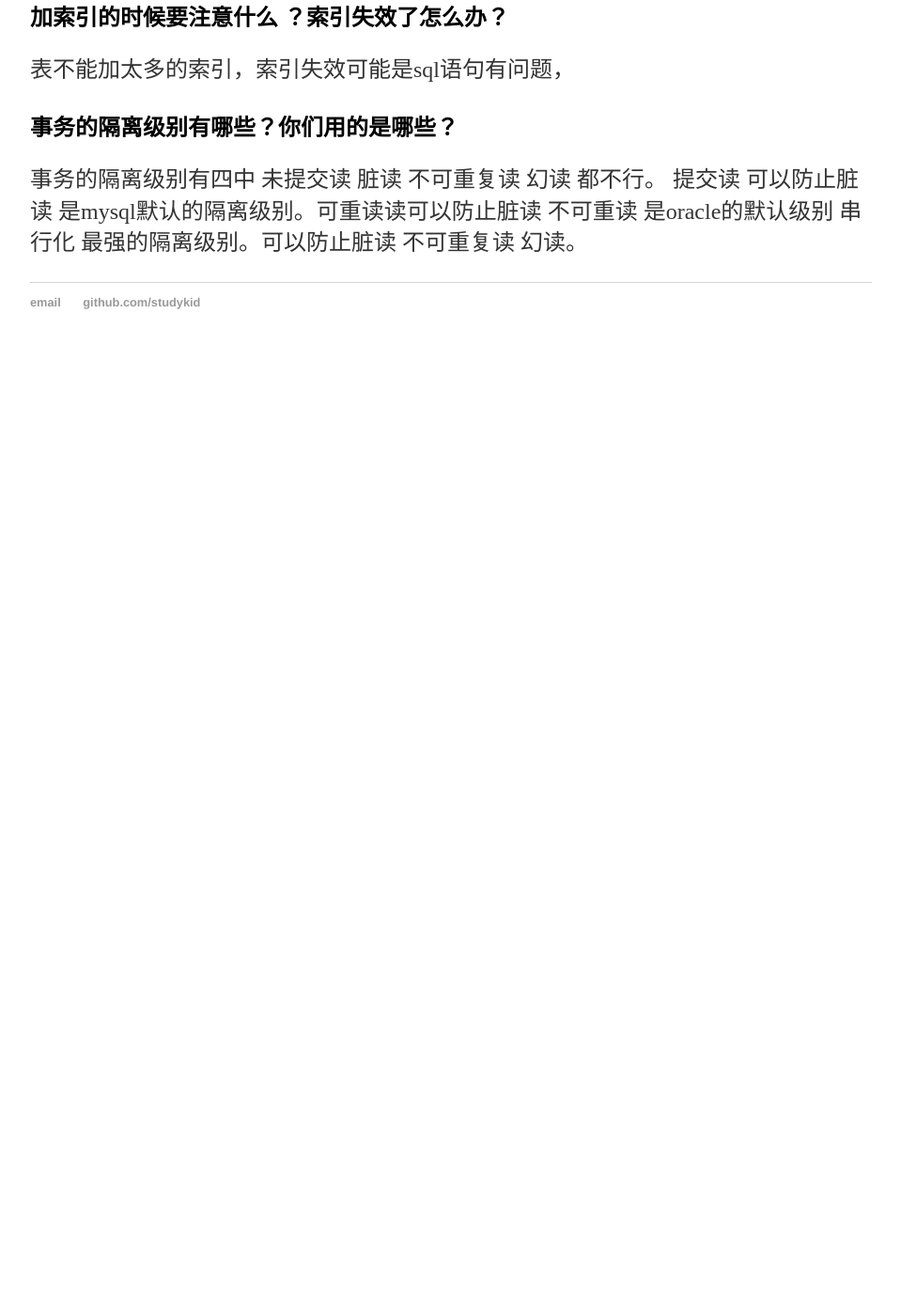
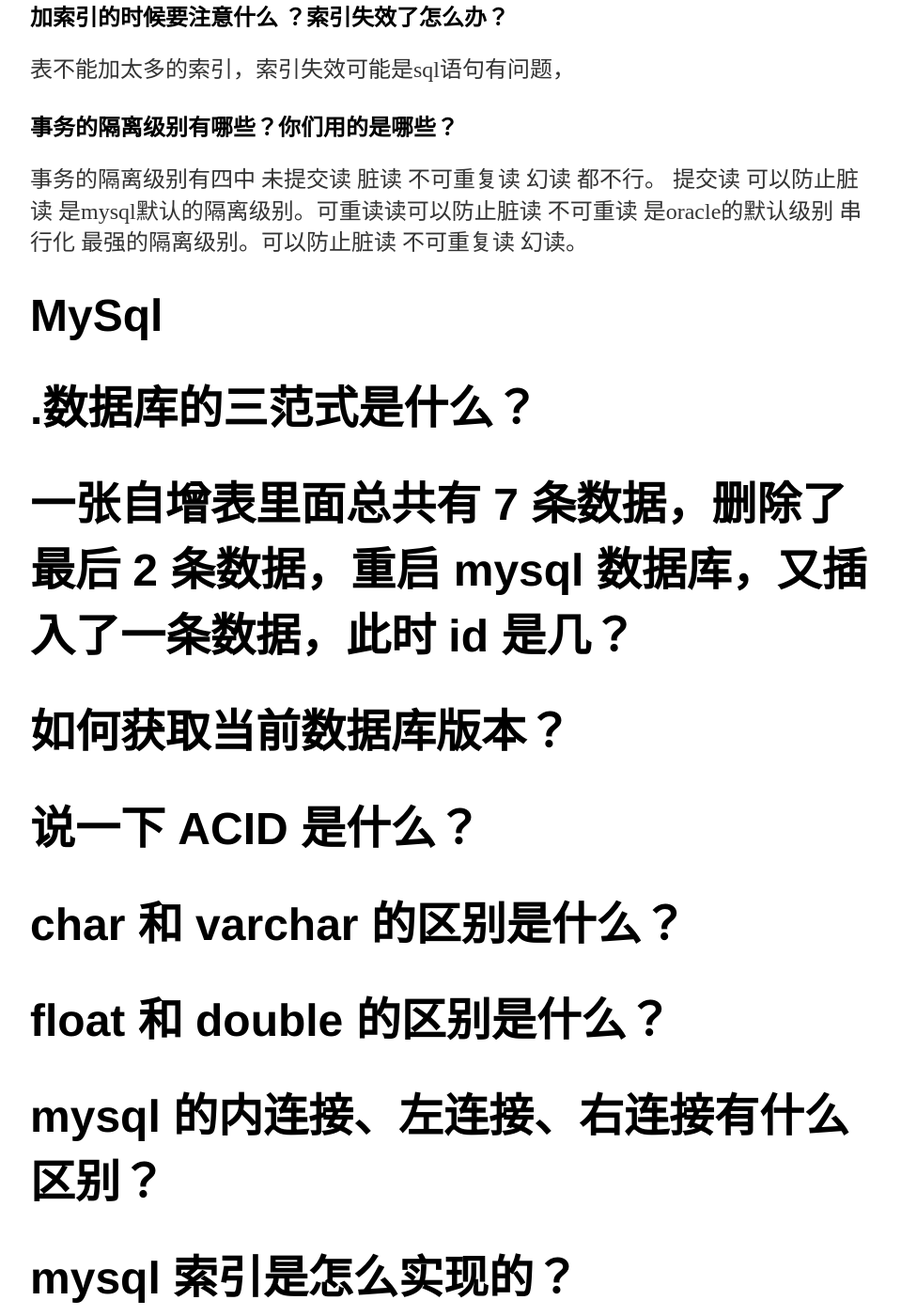
Before and after one commit to studykid/studykid.github.io, a Jekyll site: the page built from _posts/2020-03-16-数据库sql.md, in a window 1280 px wide and 1400 px high, scrolled down 270 px. Shown: the whole window at 94% size, without its empty margins (160-1119 px from the left). Built offline with Jekyll 4.4.1, drawn with Linux system fonts in a browser that asks for light colours; our own code applies the rules of GitHub Pages for plain Markdown files; before the commit the page ends 900 px from its top, so only the background shows below that; some of the changed text lies outside the part shown.

Commit message:
Update 2020-03-16-数据库sql.md

```diff
--- a/_posts/2020-03-16-数据库sql.md
+++ b/_posts/2020-03-16-数据库sql.md
@@ -10,3 +10,20 @@
 ## 事务的隔离级别有哪些？你们用的是哪些？
 事务的隔离级别有四中 未提交读 脏读 不可重复读 幻读 都不行。 提交读 可以防止脏读 是mysql默认的隔离级别。可重读读可以防止脏读 不可重读 是oracle的默认级别
 串行化 最强的隔离级别。可以防止脏读 不可重复读 幻读。
+
+# MySql
+# .数据库的三范式是什么？
+# 一张自增表里面总共有 7 条数据，删除了最后 2 条数据，重启 mysql 数据库，又插入了一条数据，此时 id 是几？
+# 如何获取当前数据库版本？
+# 说一下 ACID 是什么？
+# char 和 varchar 的区别是什么？
+# float 和 double 的区别是什么？
+# mysql 的内连接、左连接、右连接有什么区别？
+# mysql 索引是怎么实现的？
+# 怎么验证 mysql 的索引是否满足需求？
+# 说一下数据库的事务隔离？
+# 说一下 mysql 常用的引擎？
+# 说一下 mysql 的行锁和表锁？
+# 说一下乐观锁和悲观锁？
+# mysql 问题排查都有哪些手段？
+# 如何做 mysql 的性能优化？
```
